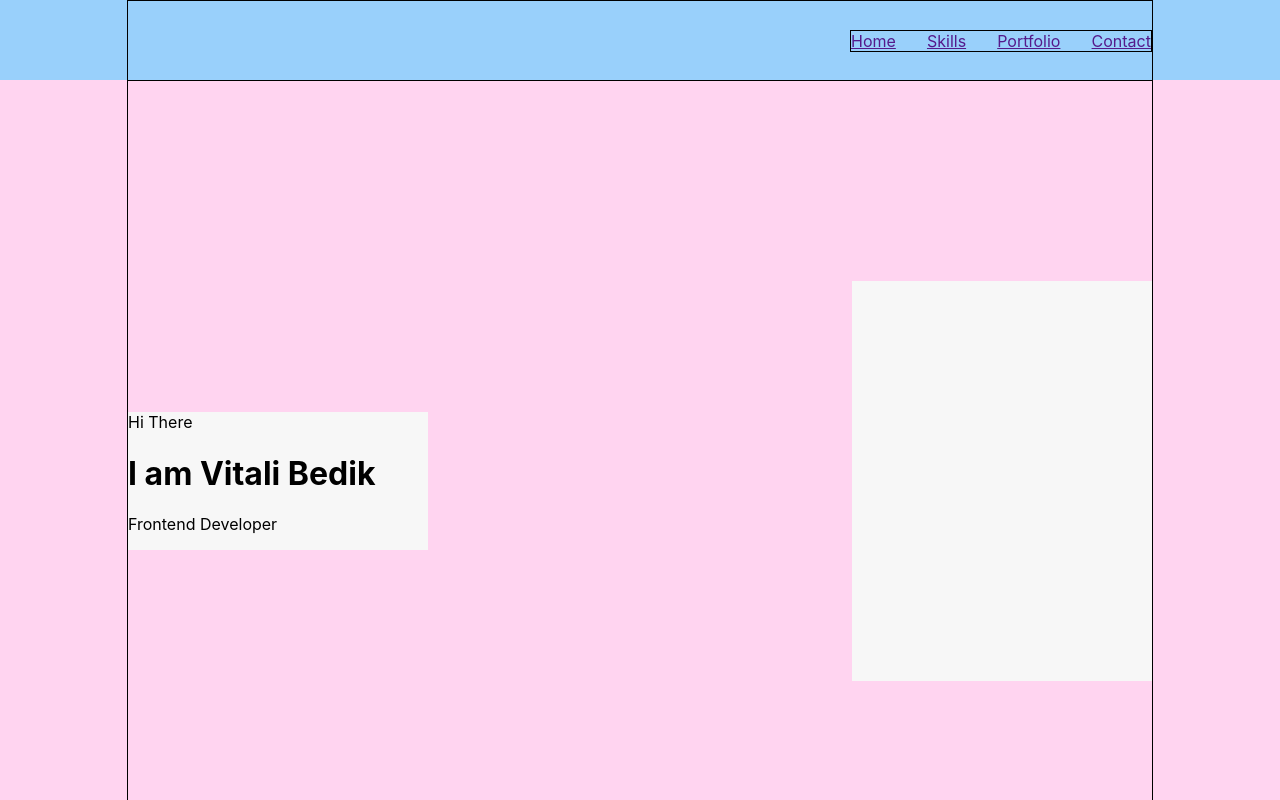
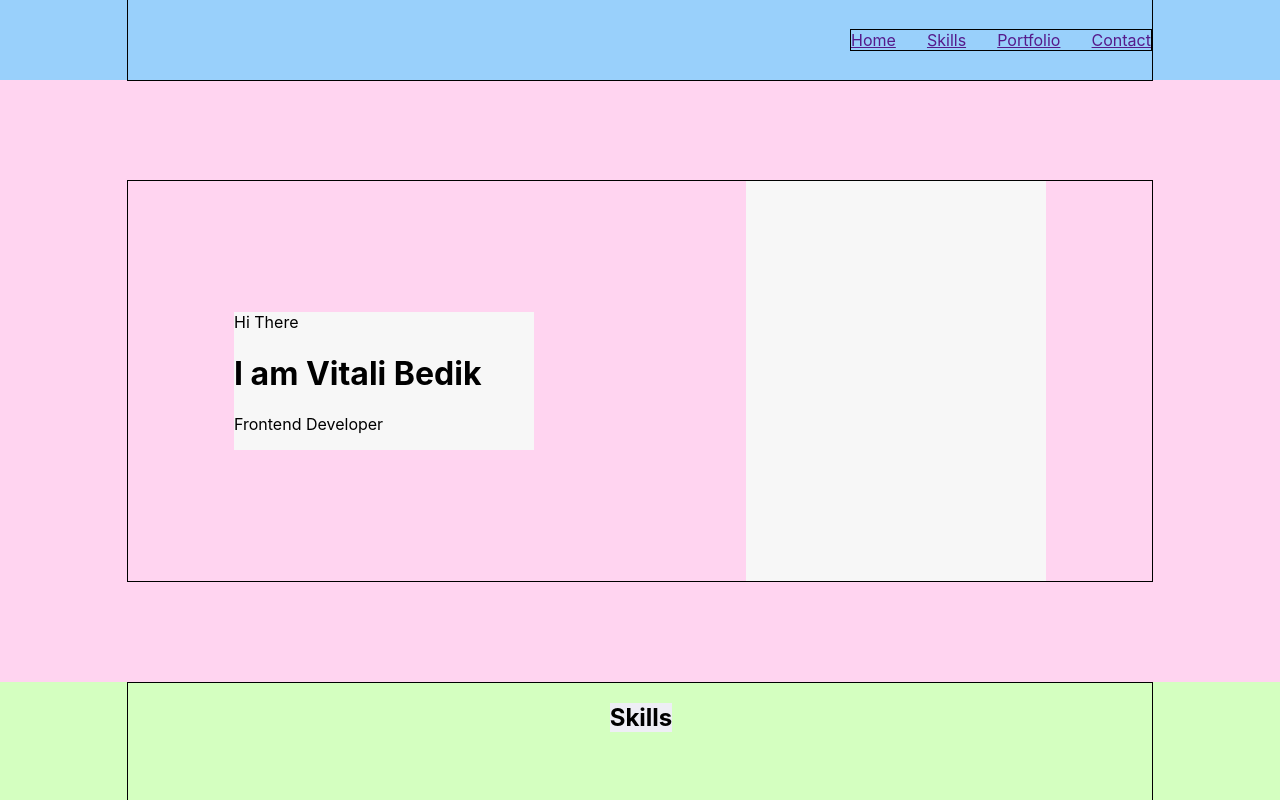
Before and after one commit to vitalyabedik/Portfolio, a React (Create React App) app: page / in a window 1280 px wide. Shown: the top 800 px of the page. Built offline with nearby package versions, Linux system fonts and the light colour scheme.

Commit message:
fix: move styles from module.css to styled components for Main component

```diff
--- a/src/assets/styles/MainContainer.styled.ts
+++ b/src/assets/styles/Container.styled.ts
@@ -4,7 +4,7 @@ type PropsType = {
     justifyContent: string
 }
 
-export const MainContainer = styled.div<PropsType>`
+export const Container = styled.div<PropsType>`
   width: 80%;
   height: 100%;
   margin: 0 auto;
--- a/src/components/Header/Header.styled.ts
+++ b/src/components/Header/Header.styled.ts
@@ -3,4 +3,7 @@ import styled from 'styled-components';
 export const HeaderContainer = styled.div`
   height: 80px;
   background-color: #99d0fb;
+  display: flex;
+  justify-content: flex-end;
+  align-items: center;
 `
--- a/src/components/Header/Header.tsx
+++ b/src/components/Header/Header.tsx
@@ -1,6 +1,6 @@
 import React from 'react';
 
-import {MainContainer} from '../../assets/styles/MainContainer.styled';
+import {Container} from '../../assets/styles/Container.styled';
 import {HeaderContainer} from './Header.styled';
 
 import {Nav} from '../Nav';
@@ -8,9 +8,9 @@ import {Nav} from '../Nav';
 export const Header = () => {
     return (
         <HeaderContainer>
-            <MainContainer justifyContent="flex-end">
+            <Container justifyContent="flex-end">
                 <Nav/>
-            </MainContainer>
+            </Container>
         </HeaderContainer>
     );
 };
--- a/src/components/Main/Main.module.css
+++ /dev/null
@@ -1,15 +0,0 @@
-.mainBlock {
-    height: 100vh;
-    background-color: #FFD4F0;
-}
-
-.greeting {
-    width: 300px;
-    background-color: #F7F7F7;
-}
-
-.photo {
-    width: 300px;
-    height: 400px;
-    background-color: #F7F7F7;
-}
--- /dev/null
+++ b/src/components/Main/Main.styled.ts
@@ -0,0 +1,20 @@
+import styled from 'styled-components';
+
+
+
+export const MainContainer = styled.div`
+  //height: 100vh;
+  background-color: #FFD4F0;
+  padding: 100px 0;
+`
+
+export const Greeting = styled.div`
+  width: 300px;
+  background-color: #F7F7F7;
+`
+
+export const Photo = styled.div`
+  width: 300px;
+  height: 400px;
+  background-color: #F7F7F7;
+`
--- a/src/components/Main/Main.tsx
+++ b/src/components/Main/Main.tsx
@@ -1,19 +1,20 @@
 import React from 'react';
 
-import styles from './Main.module.css'
-import stylesContainer from '../../assets/styles/Container.module.css'
+import {Container} from '../../assets/styles/Container.styled';
+import {Greeting, MainContainer, Photo} from './Main.styled';
 
 export const Main = () => {
     return (
-        <div className={styles.mainBlock}>
-            <div className={stylesContainer.container}>
-                <div className={styles.greeting}>
+        <MainContainer>
+            <Container justifyContent="space-around">
+                <Greeting>
                     <span>Hi There</span>
                     <h1>I am Vitali Bedik</h1>
                     <p>Frontend Developer</p>
-                </div>
-                <div className={styles.photo}></div>
-            </div>
-        </div>
+                </Greeting>
+                <Photo></Photo>
+            </Container>
+        </MainContainer>
+
     );
 };
```
